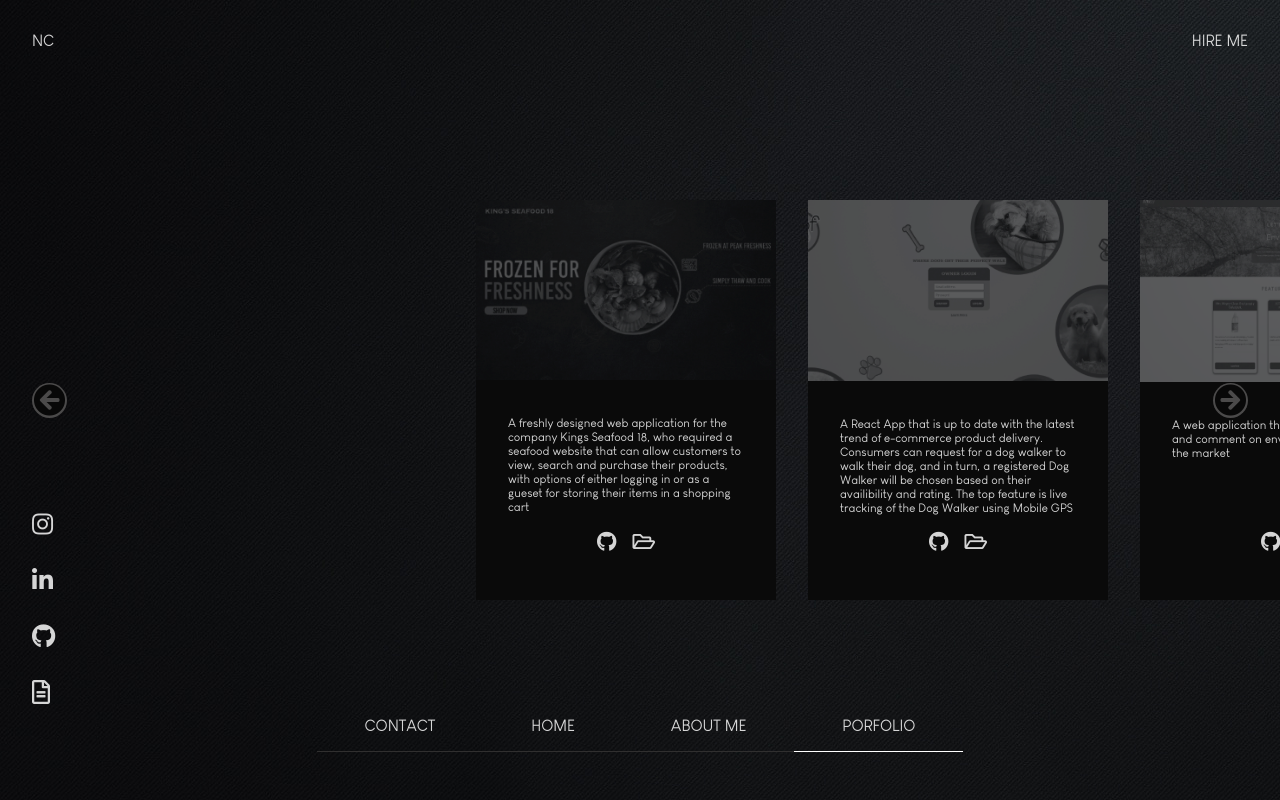
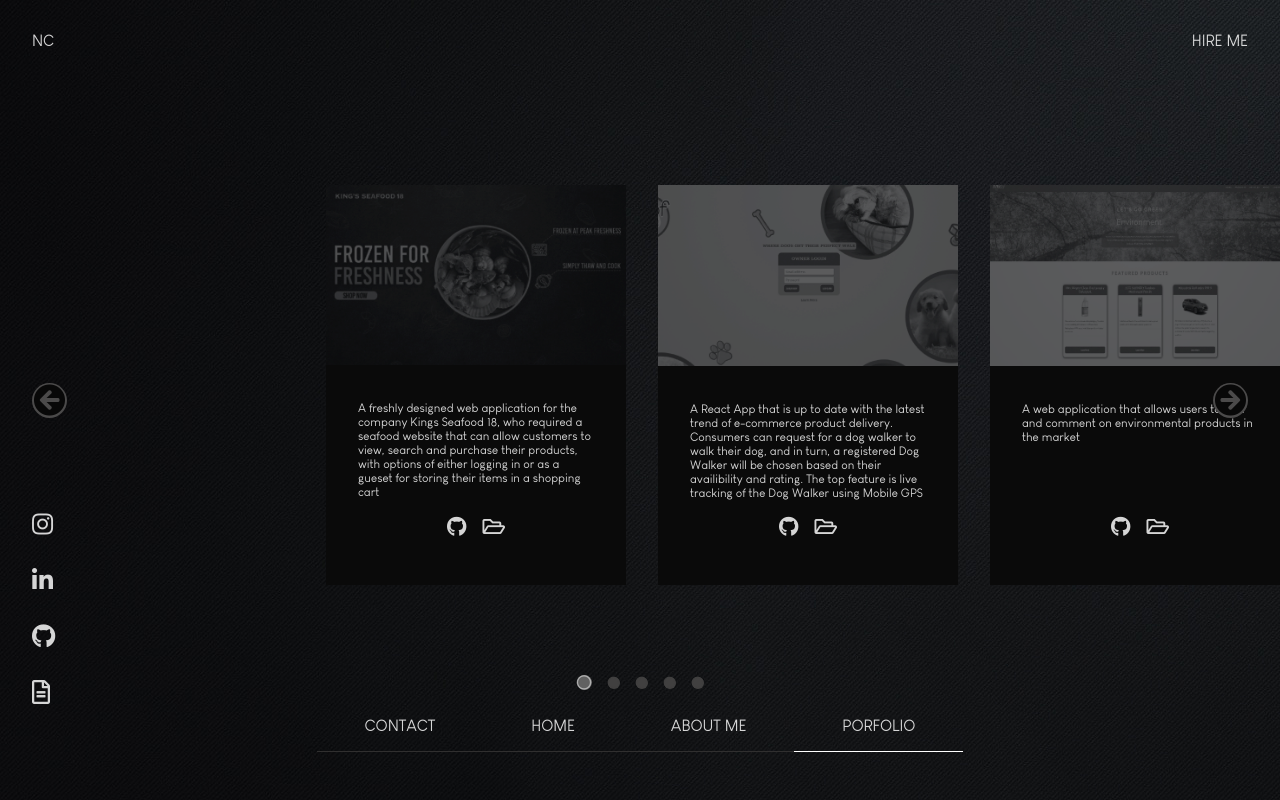
Before and after one commit to nchow18/nathan-website, a React (Create React App) app: page / in a window 1280 px wide. Both pictures are taken after a click on the element "PORFOLIO". Built offline with nearby package versions, Linux system fonts and the light colour scheme.

Commit message:
update dots

```diff
--- a/src/css/main.css
+++ b/src/css/main.css
@@ -452,6 +452,13 @@
 
 .portfolio-container {
   display: flex;
+  flex-direction: column;
+  justify-content: center;
+  align-items: center;
+}
+
+.card-container {
+  display: flex;
   justify-content: center;
   align-items: center;
 }
@@ -474,6 +481,8 @@
 
 .portfolio-card:nth-child(5) {
   background-color: transparent;
+  width: 600px;
+  height: auto;
 }
 
 @keyframes ScaleLarge {
@@ -659,3 +668,22 @@
   color: rgb(99, 99, 99);
   transition-duration: 1s;
 }
+
+.card-dots {
+  display: flex;
+  align-items: center;
+}
+
+.card-dot {
+  margin: .5rem;
+  background-color: rgb(65, 64, 64);
+  border-radius: 25px;
+  color: rgb(65, 64, 64);
+  font-size: 12px;
+}
+
+.active-dot {
+  font-size: 15px;
+  color: rgb(255,255,255,0.5);
+  background-color: rgb(97, 97, 97);
+}
--- a/src/pages/Portfolio.js
+++ b/src/pages/Portfolio.js
@@ -3,6 +3,7 @@ import React, { useState } from 'react';
 function Portfolio() {
 
   const [currentSlide, setCurrentSlide] = useState(0);
+  const [currentDot, setCurrentDot] = useState(0);
 
   const topProjects = [
     {
@@ -185,6 +186,8 @@ function Portfolio() {
         }
       }
 
+      card[0].style.filter = 'blur(0px)';
+
       setCurrentSlide(0);
 
     } else if (position === 1) {
@@ -210,6 +213,8 @@ function Portfolio() {
       }
 
       card[0].style.left = (cardStd - (100)) + 'px';
+      card[0].style.filter = 'blur(1px)';
+      card[1].style.filter = 'blur(0px)';
 
       setCurrentSlide(1);
 
@@ -236,6 +241,8 @@ function Portfolio() {
 
       card[0].style.left = (cardStd - (200)) + 'px';
       card[0].style.transform = 'scale(0.7)';
+      card[1].style.filter = 'blur(1px)';
+      card[2].style.filter = 'blur(0px)';
       card[1].style.left = (cardStd - (450)) + 'px';
       card[1].style.transform = 'scale(0.8)';
 
@@ -267,6 +274,8 @@ function Portfolio() {
       card[1].style.transform = 'scale(0.7)';
       card[2].style.left = (cardStd - (725)) + 'px';
       card[2].style.transform = 'scale(0.8)';
+      card[2].style.filter = 'blur(1px)';
+      card[3].style.filter = 'blur(0px)';
       card[3].style.width = 225 + 'px';
       card[4].style.width = 600 + 'px';
       card[4].style.height = 'auto';
@@ -307,9 +316,12 @@ function Portfolio() {
     SlideCard(4)
   }
 
+  console.log(currentDot);
+
   return (
     <div className="portfolio-container">
 
+      <div className="card-container">
         <div className="portfolio-card" onClick={() => {SlideCard(0)}}>
           <div className="portfolio-card-img">
             <img alt="king" src={process.env.PUBLIC_URL + `/images/projects/kingseafood.jpg`}/>
@@ -324,7 +336,6 @@ function Portfolio() {
             </div>
           </div>
         </div>
-
         <div className="portfolio-card" onClick={() => {SlideCard(1)}}>
           <div className="portfolio-card-img">
           <img alt="woof" src={process.env.PUBLIC_URL + `/images/projects/woof.jpg`}/>
@@ -354,13 +365,11 @@ function Portfolio() {
             </div>
           </div>
         </div>
-
         <div className="portfolio-card" onClick={() => {SlideCard(3)}}>
           <div className="other-projects">
             <span>Other awesome projects<i className="fas fa-arrow-circle-right"></i></span>
           </div>
         </div>
-
         <div className="portfolio-card" onClick={() => {SlideCard(4)}}>
           <div className="projects-container">
             <div className="project-column">
@@ -410,6 +419,14 @@ function Portfolio() {
             </div>
           </div>
         </div>
+      </div>
+      <div className="card-dots">
+        <i className={`far fa-circle card-dot ${currentDot === 0 && `active-dot`}`} onClick={() => {SlideCard(0); setCurrentDot(0)}}></i>
+        <i className={`far fa-circle card-dot ${currentDot === 1 && `active-dot`}`} onClick={() => {SlideCard(1); setCurrentDot(1)}}></i>
+        <i className={`far fa-circle card-dot ${currentDot === 2 && `active-dot`}`} onClick={() => {SlideCard(2); setCurrentDot(2)}}></i>
+        <i className={`far fa-circle card-dot ${currentDot === 3 && `active-dot`}`} onClick={() => {SlideCard(3); setCurrentDot(3)}}></i>
+        <i className={`far fa-circle card-dot ${currentDot === 4 && `active-dot`}`} onClick={() => {SlideCard(4); setCurrentDot(4)}}></i>
+      </div>
 
     </div>
   )
```
Lines whose indentation alone changed are shown as unchanged.
